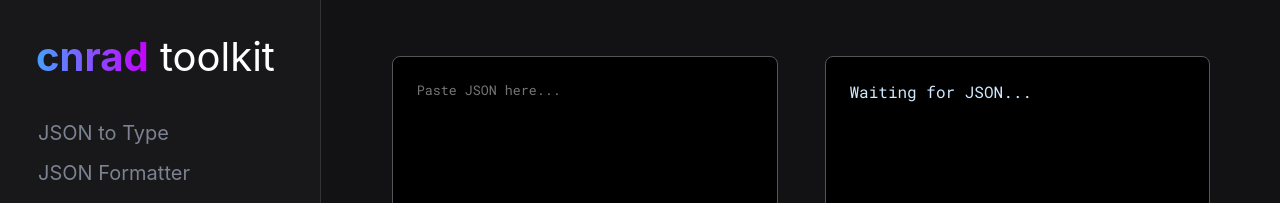
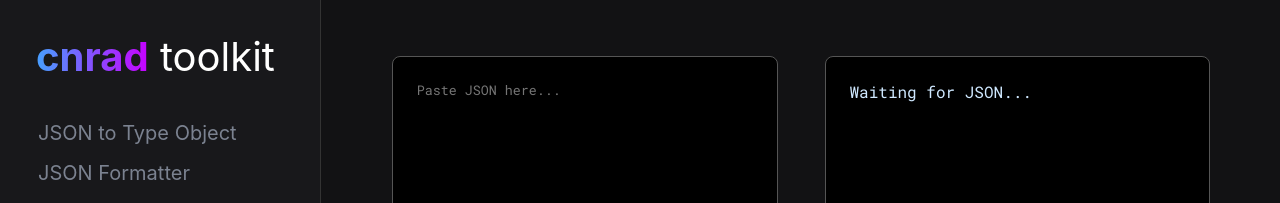
Before and after one commit to cnrad/tools, a Next.js app: page /json-ts in a window 1280 px wide. Shown: the top 203 px of the page. Built offline with nearby package versions, Linux system fonts and the light colour scheme.

Commit message:
add titles for each page

```diff
--- a/pages/json-format.tsx
+++ b/pages/json-format.tsx
@@ -2,6 +2,7 @@
 
 import styled from 'styled-components';
 import { useState } from "react";
+import Head from 'next/head';
 import PageWrapper from "../src/components/PageWrapper";
 
 export default function JsonFormat() {
@@ -26,6 +27,10 @@ export default function JsonFormat() {
 
 
     return (
+        <>
+            <Head>
+                <title>JSON Formatter</title>
+            </Head>
             <PageWrapper>
                 <Container>
                     <TextArea placeholder="Paste JSON here..." value={inputValue} onChange={(e) => setInputValue(e.target.value)} />
@@ -34,6 +39,7 @@ export default function JsonFormat() {
                     </Col>
                 </Container>
             </PageWrapper>
+        </>
     );
 }
 
--- a/pages/json-ts.tsx
+++ b/pages/json-ts.tsx
@@ -1,6 +1,7 @@
 //thanks again github.com/alii @ uwu.red
 
 import { motion } from 'framer-motion';
+import Head from 'next/head';
 import styled from 'styled-components';
 import { useCallback, useEffect, useState } from "react";
 import PageWrapper from "../src/components/PageWrapper";
@@ -39,6 +40,10 @@ export default function JsonTs() {
     };
 
     return (
+        <>
+            <Head>
+                <title>JSON to Type Object</title>
+            </Head>
             <PageWrapper>
                 <Container>
                     <TextArea placeholder="Paste JSON here..." value={inputValue} onChange={(e) => setInputValue(e.target.value)} />
@@ -48,6 +53,7 @@ export default function JsonTs() {
                     </Col>
                 </Container>
             </PageWrapper>
+        </>
     );
 }
 
--- a/pages/mockup.tsx
+++ b/pages/mockup.tsx
@@ -1,5 +1,6 @@
 import styled from 'styled-components';
 import Image from 'next/image';
+import Head from 'next/head';
 import { useEffect } from 'react';
 import PageWrapper from "../src/components/PageWrapper";
 
@@ -21,6 +22,10 @@ export default function DeviceMockups() {
     });
 
     return (
+        <>
+            <Head>
+                <title>Design Mockups</title>
+            </Head>
             <PageWrapper>
                 <UpperFlex>
                     <Direction>Select an image below, or paste one</Direction>
@@ -33,6 +38,7 @@ export default function DeviceMockups() {
                     <Result src="" id="output" />
                 </FrameContainer>
             </PageWrapper>
+        </>
     );
 }
 
--- a/src/toolsList.ts
+++ b/src/toolsList.ts
@@ -1,7 +1,7 @@
 const toolsList = [
     {
         url: "/json-ts",
-        name: "JSON to Type"
+        name: "JSON to Type Object"
     },
     {
         url: "/json-format",
```
Also changed, not shown: pages/color.tsx (+6 -2 lines). Lines whose indentation alone changed are shown as unchanged.
